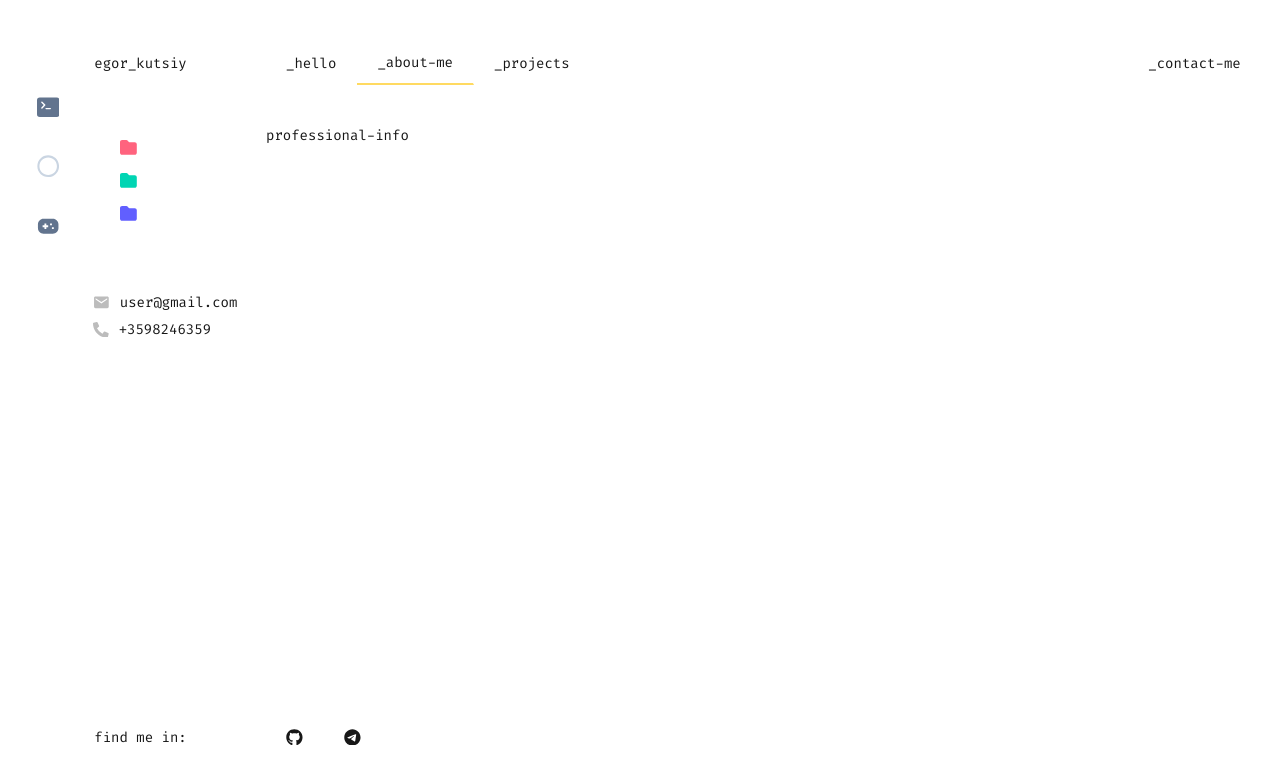
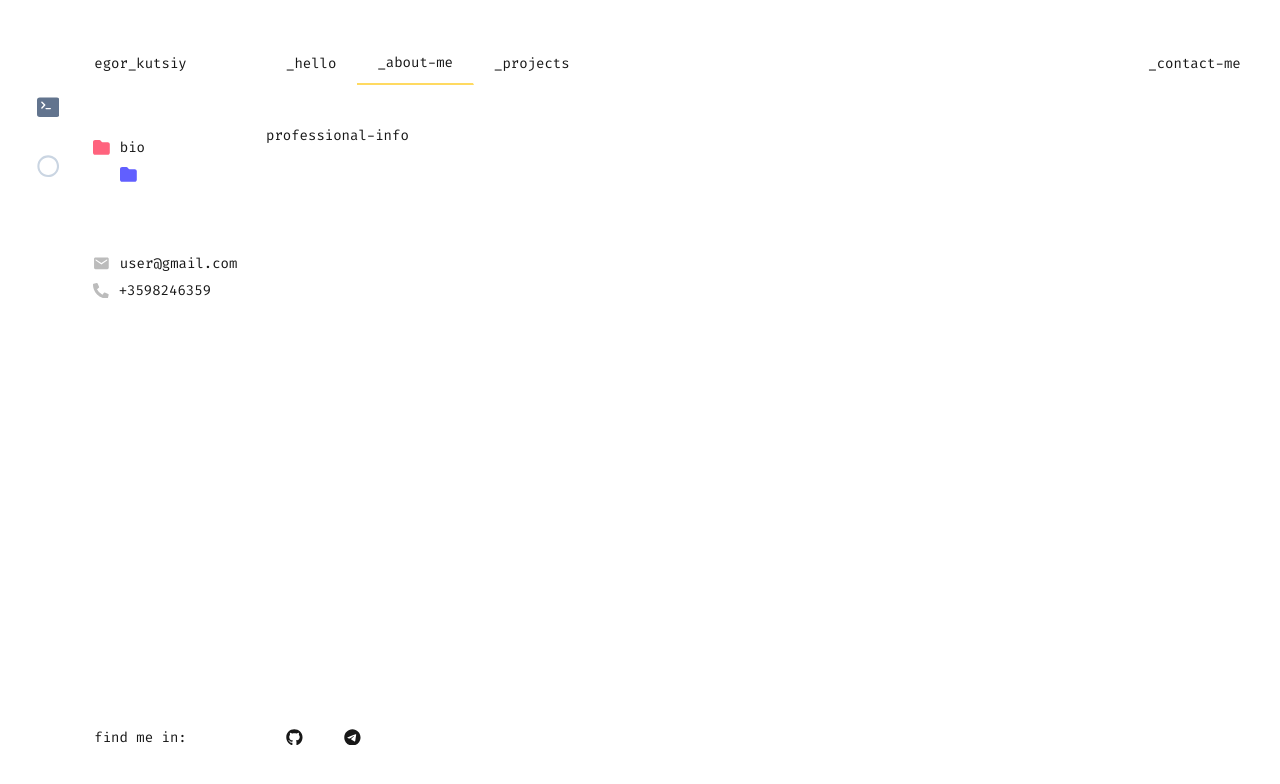
Before and after one commit to Kutsiy/NxWedApp, a Next.js app: page /about/personal-info in a window 1280 px wide. Shown: the top 784 px of the page. Built offline with nearby package versions, Linux system fonts and the light colour scheme.

Commit message:
feat: added project structure for about page

```diff
--- a/src/app/about/layout.tsx
+++ b/src/app/about/layout.tsx
@@ -8,7 +8,6 @@ import { FaPhoneAlt } from "react-icons/fa";
 import { ReactNode } from "react";
 import { BsFillTerminalFill } from "react-icons/bs";
 import { FaRegCircle } from "react-icons/fa";
-import { RiGamepadFill } from "react-icons/ri";
 import { usePathname } from "next/navigation";
 import Link from "next/link";
 import AboutAccordion from "../../components/about_accordion/about_accordion";
@@ -58,11 +57,7 @@ const AboutPage: NextPage<Props> = ({ children }: Props) => {
                   ? "rgba(202, 213, 226, 1)"
                   : "rgba(98, 116, 142, 1)",
             }}
-          >
-            <Link href="/about/hobbies">
-              <RiGamepadFill />
-            </Link>
-          </div>
+          ></div>
         </div>
         <div className={styles.about__accordion}>
           <AboutAccordion />
--- a/src/app/projects/page.module.scss
+++ b/src/app/projects/page.module.scss
@@ -110,7 +110,6 @@
 
     &__mobile_title {
       display: block;
-      border-top: var(--glass-border);
       width: 100%;
       padding: 15px 18px;
     }
--- a/src/components/about_accordion/about_accordion.tsx
+++ b/src/components/about_accordion/about_accordion.tsx
@@ -3,9 +3,9 @@
 import { usePathname } from "next/navigation";
 import { useMemo } from "react";
 import DropItem from "../dropitem/dropitem";
-import { IoLogoMarkdown } from "react-icons/io";
 import { FaFolder } from "react-icons/fa6";
 import Dropdown from "../dropdown/dropdown";
+import { FaSchool } from "react-icons/fa";
 
 const AboutAccordion = ({}) => {
   const pathName = usePathname();
@@ -14,28 +14,22 @@ const AboutAccordion = ({}) => {
       return (
         <>
           <Dropdown title="professional-info" fontSize="1.15rem" opened>
-            <Dropdown
-              title={
-                <DropItem icon={<FaFolder />} color="#FF637E">
-                  bio
-                </DropItem>
-              }
-              type="light"
-            >
-              <DropItem icon={<IoLogoMarkdown />}>Bfdfdfdfd</DropItem>
-              <DropItem icon={<IoLogoMarkdown />}>fffddffdfdd</DropItem>
-            </Dropdown>
-            <Dropdown
-              title={
-                <DropItem icon={<FaFolder />} color="#00D5BE">
-                  interests
-                </DropItem>
-              }
-              type="light"
-            >
-              <DropItem icon={<IoLogoMarkdown />}>Bfdfdfdfd</DropItem>
-              <DropItem icon={<IoLogoMarkdown />}>fffddffdfdd</DropItem>
-            </Dropdown>
+            <DropItem icon={<FaFolder />} color="#FF637E">
+              skills
+            </DropItem>
+            <DropItem icon={<FaFolder />} color="#615FFF">
+              resume
+            </DropItem>
+          </Dropdown>
+        </>
+      );
+    } else if (pathName === "/about/personal-info") {
+      return (
+        <>
+          <Dropdown title="personal-info" opened>
+            <DropItem icon={<FaFolder />} color="#FF637E">
+              bio
+            </DropItem>
             <Dropdown
               title={
                 <DropItem icon={<FaFolder />} color="#615FFF">
@@ -44,66 +38,7 @@ const AboutAccordion = ({}) => {
               }
               type="light"
             >
-              <DropItem icon={<IoLogoMarkdown />}>high-school</DropItem>
-              <DropItem icon={<IoLogoMarkdown />}>university</DropItem>
-            </Dropdown>
-          </Dropdown>
-        </>
-      );
-    } else if (pathName === "/about/personal-info") {
-      return (
-        <>
-          <Dropdown title="personal-info" opened>
-            <Dropdown
-              title={
-                <DropItem icon={<FaFolder />} color="#FF637E">
-                  bio
-                </DropItem>
-              }
-              type="light"
-            >
-              <DropItem icon={<IoLogoMarkdown />}>Bfdfdfdfd</DropItem>
-              <DropItem icon={<IoLogoMarkdown />}>fffddffdfdd</DropItem>
-            </Dropdown>
-            <Dropdown
-              title={
-                <DropItem icon={<FaFolder />} color="#00D5B3">
-                  skedob
-                </DropItem>
-              }
-              type="light"
-            >
-              <DropItem icon={<IoLogoMarkdown />}>Bfdfdfdfd</DropItem>
-              <DropItem icon={<IoLogoMarkdown />}>fffddffdfdd</DropItem>
-            </Dropdown>
-            <Dropdown
-              title={
-                <DropItem icon={<FaFolder />} color="#615FFF">
-                  education
-                </DropItem>
-              }
-              type="light"
-            >
-              <DropItem icon={<IoLogoMarkdown />}>high-school</DropItem>
-              <DropItem icon={<IoLogoMarkdown />}>university</DropItem>
-            </Dropdown>
-          </Dropdown>
-        </>
-      );
-    } else if (pathName === "/about/hobbies") {
-      return (
-        <>
-          <Dropdown title="hobbies" opened>
-            <Dropdown
-              title={
-                <DropItem icon={<FaFolder />} color="#FF637E">
-                  bio
-                </DropItem>
-              }
-              type="light"
-            >
-              <DropItem icon={<IoLogoMarkdown />}>Bfdfdfdfd</DropItem>
-              <DropItem icon={<IoLogoMarkdown />}>fffddffdfdd</DropItem>
+              <DropItem icon={<FaSchool />}>College</DropItem>
             </Dropdown>
           </Dropdown>
         </>
```
Also changed, not shown: src/app/about/hobbies/page.tsx (deleted, +0 -7 lines).
